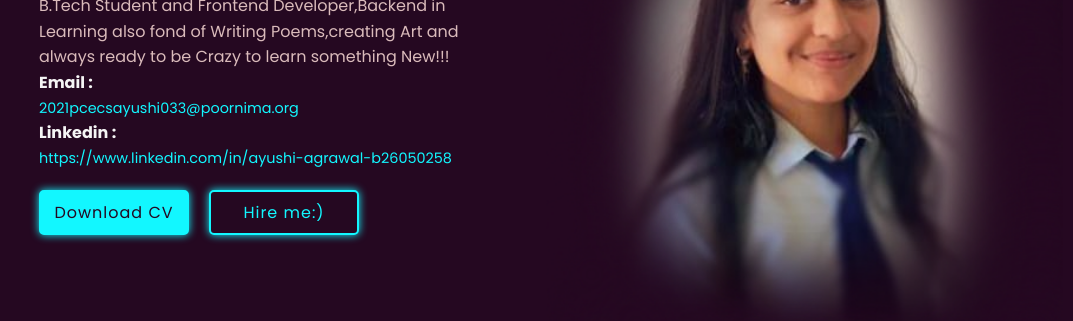
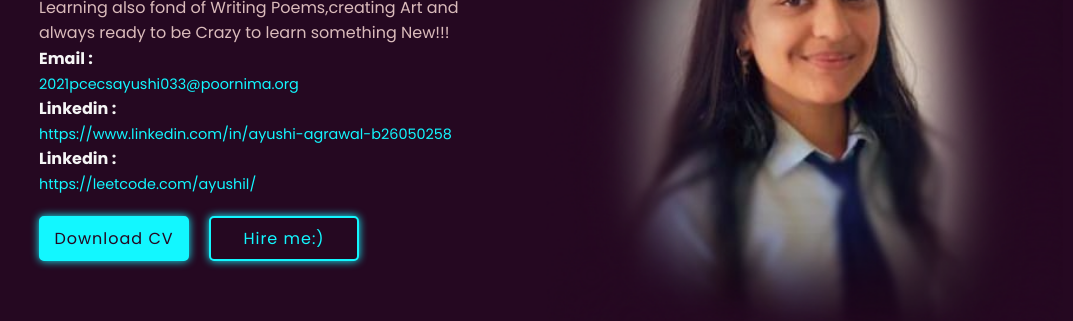
Before and after one commit to agrawalayushi23/portfolio, a plain HTML site: page index.html in a window 1280 px wide. Shown: the part 293-614 px from the top of the page, without its empty margins (89-1162 px from the left). Drawn offline with nearby package versions, Linux system fonts and the light colour scheme; animation ran at ten frames a second.

Commit message:
Update index.html

```diff
--- a/index.html
+++ b/index.html
@@ -49,6 +49,10 @@
                                <div class="linkedin">
                                 <h5>Linkedin :</h5>
                                 <span><a  style="color: #12f7ff;" href="https://www.linkedin.com/in/ayushi-agrawal-b26050258">https://www.linkedin.com/in/ayushi-agrawal-b26050258</a></span>
+                               </div>
+                               <div class="leetcode-profile">
+                                <h5>Linkedin :</h5>
+                                <span><a  style="color: #12f7ff;" href="https://leetcode.com/ayushil/">https://leetcode.com/ayushil/</a></span>
                                </div>
                         </div>
                         <div class="btn-box">
```
